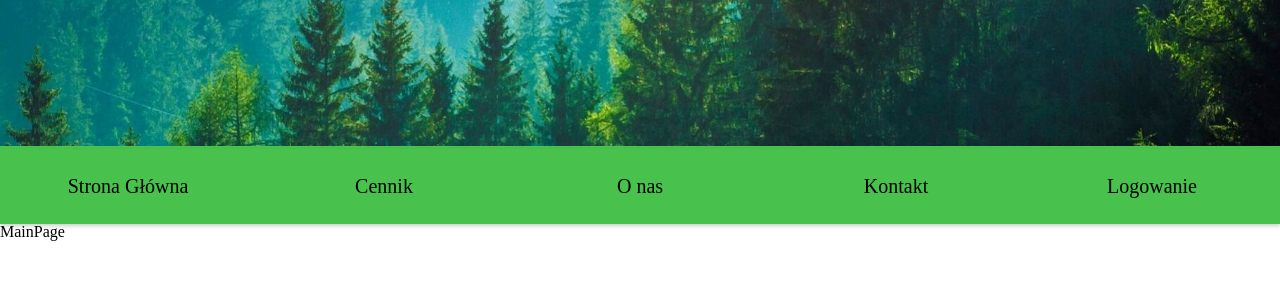
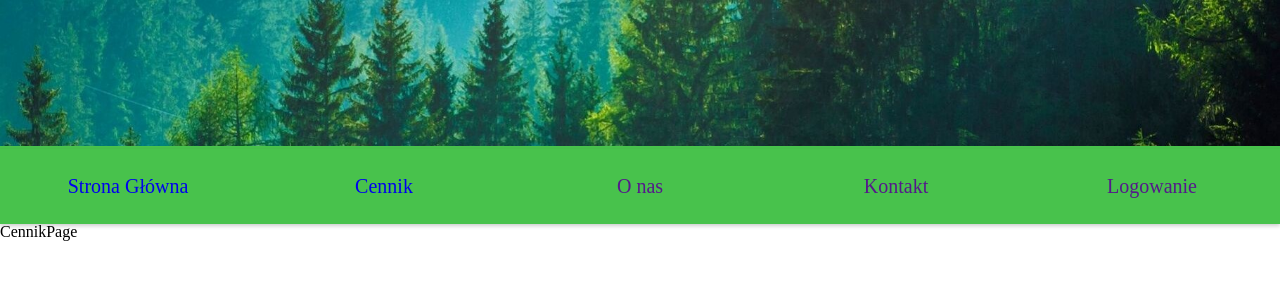
Before and after one commit to aprocyk97/dziennik-malucha, a React (Create React App) app: page /cennik in a window 1280 px wide. Shown: the top 300 px of the page. Built offline with nearby package versions, Linux system fonts and the light colour scheme.

Commit message:
Added basic routing to FrontPage
Added react-router to project and created basic routing on FrontPage.

```diff
--- a/package.json
+++ b/package.json
@@ -14,6 +14,7 @@
     "react": "^17.0.1",
     "react-dom": "^17.0.1",
     "react-router": "^5.2.0",
+    "react-router-dom": "^5.2.0",
     "react-scripts": "4.0.3",
     "styled-components": "^5.2.1",
     "styled-reset": "^4.3.4",
--- /dev/null
+++ b/src/components/FrontPage/CennikPage/CennikPage.tsx
@@ -0,0 +1,13 @@
+import React from 'react';
+import {FC} from 'react';
+
+
+export const CennikPage: FC = () => {
+
+    return(
+        <div>
+            CennikPage
+        </div>
+    );
+
+};
--- a/src/components/FrontPage/FrontPage.tsx
+++ b/src/components/FrontPage/FrontPage.tsx
@@ -1,8 +1,15 @@
 import React, { FC } from 'react';
 import styled from 'styled-components';
+import {
+    BrowserRouter as Router,
+    Switch,
+    Route,
+    Link
+  } from "react-router-dom";
 
 import { TopNavBar } from './TopNavBar/TopNavBar';
 import { MainPage } from './MainPage/MainPage';
+import { CennikPage } from './CennikPage/CennikPage'
 
 const Wrapper = styled.div`
 
@@ -11,10 +18,24 @@ const Wrapper = styled.div`
 export const FrontPage: FC = () => {
 
     return(
-        <Wrapper>
-            <TopNavBar />
-            <MainPage />
-        </Wrapper>
+
+            <Router>
+                <Wrapper>
+
+                    <TopNavBar />
+
+                    <Switch>
+                        <Route exact path="/">
+                            <MainPage />
+                        </Route>
+                        <Route path="/cennik">
+                            <CennikPage />
+                        </Route>
+                    </Switch>
+                </Wrapper>
+            </Router>
+
+
     );
 
 };
--- a/src/components/FrontPage/TopNavBar/TopNavBar.tsx
+++ b/src/components/FrontPage/TopNavBar/TopNavBar.tsx
@@ -1,5 +1,11 @@
 import React, { FC } from 'react';
 import styled from 'styled-components';
+import {
+    BrowserRouter as Router,
+    Switch,
+    Route,
+    Link
+  } from "react-router-dom";
 
 import { Colors } from '../../../styledHelpers/Colors';
 import { fontSize } from '../../../styledHelpers/FontSizes';
@@ -20,7 +26,7 @@ const ButtonWrapper = styled.div`
 
 `;
 
-const Button = styled.div`
+const Button = styled(Link)`
 
     height: auto;
     width: 10%;
@@ -30,6 +36,7 @@ const Button = styled.div`
     display: flex;
     justify-content: center;
     align-items: center;
+    text-decoration: none;
 
 
     font-size: ${fontSize[20]};
@@ -49,9 +56,11 @@ const NavBarWrapper = styled.div`
 `;
 
 const Logo = styled.img`
+    width: 100%;
     max-width: 100%;
     height: auto;
     margin: 0;
+
 `;
 
 
@@ -62,11 +71,13 @@ export const TopNavBar: FC = () => {
         <NavBarWrapper>
             <Logo src={banner}/>
             <ButtonWrapper>
-                <Button>Strona Główna</Button>
-                <Button>Cennik</Button>
-                <Button>O nas</Button>
-                <Button>Kontakt</Button>
-                <Button>Logowanie</Button>
+
+                    <Button to="/">Strona Główna</Button>
+                    <Button to ="/cennik">Cennik</Button>
+                    <Button>O nas</Button>
+                    <Button>Kontakt</Button>
+                    <Button>Logowanie</Button>
+
             </ButtonWrapper>
         </NavBarWrapper>
 
```
Also changed, not shown: 1 other file (tests, documents, lock files or other folders).
